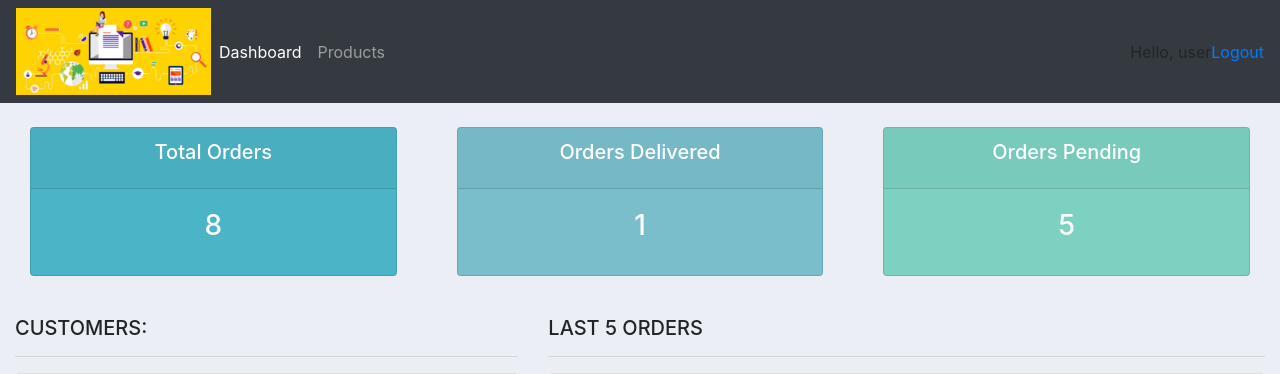
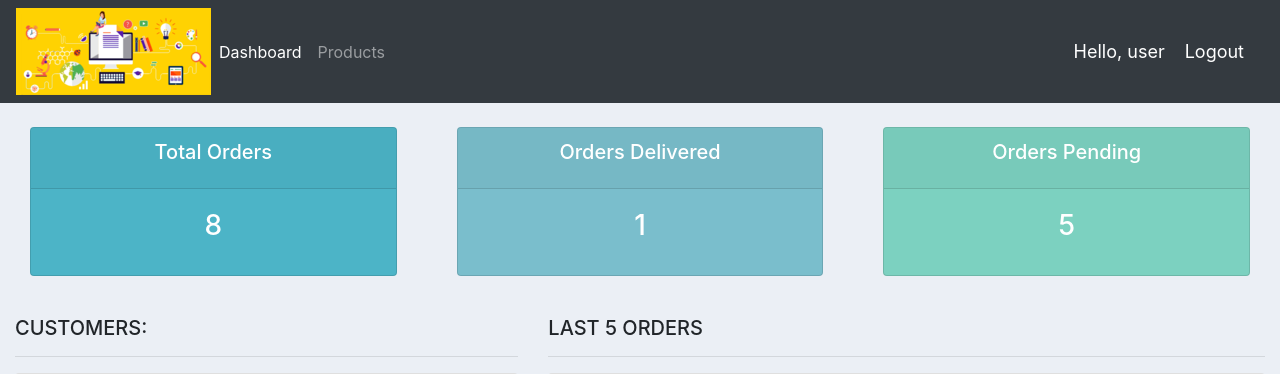
Before and after one commit to mhammed2020/Customer-management-platform, a Django app: page / in a window 1280 px wide. Shown: the top 374 px of the page. Run offline with Django 3.2, Linux system fonts and the light colour scheme; a user stored in the database is signed in; data comes from the database, SQL or seed files in the repository; both versions use the stored data as it was after the commit; some libraries are stand-ins or nearby versions.

Commit message:
Add style css for logout component

```diff
--- a/accounts/templates/accounts/navbar.html
+++ b/accounts/templates/accounts/navbar.html
@@ -1,4 +1,13 @@
 {% load static %}
+
+
+<style>
+  .hello-msg{
+    font-size: 18px;
+    color: #fff;
+    margin-right: 20px;
+  }
+</style>
 
 <nav class="navbar navbar-expand-lg navbar-dark bg-dark">
  <img src="{% static 'images/log.png' %}">
```
Also changed, not shown: db.sqlite3.
